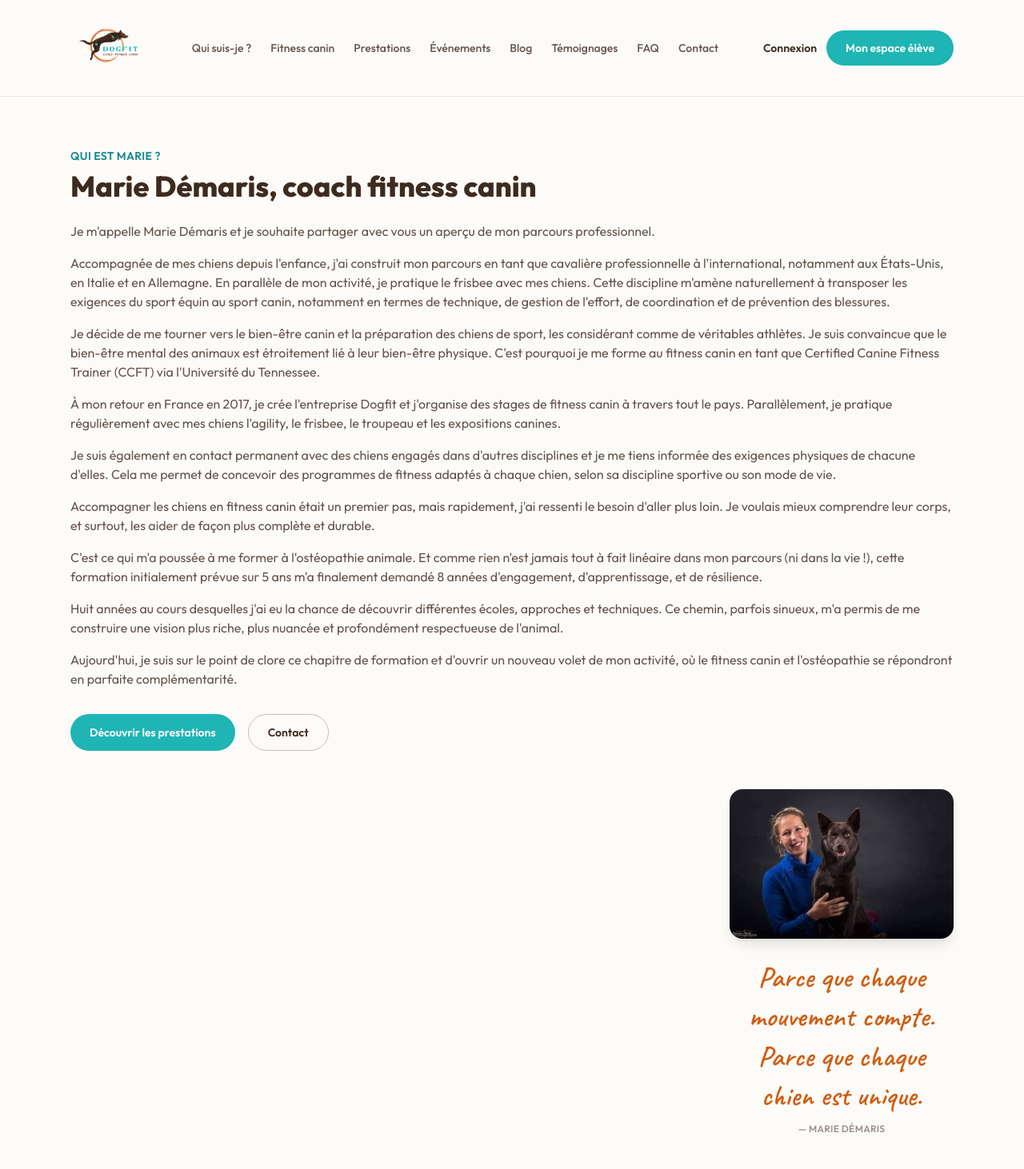
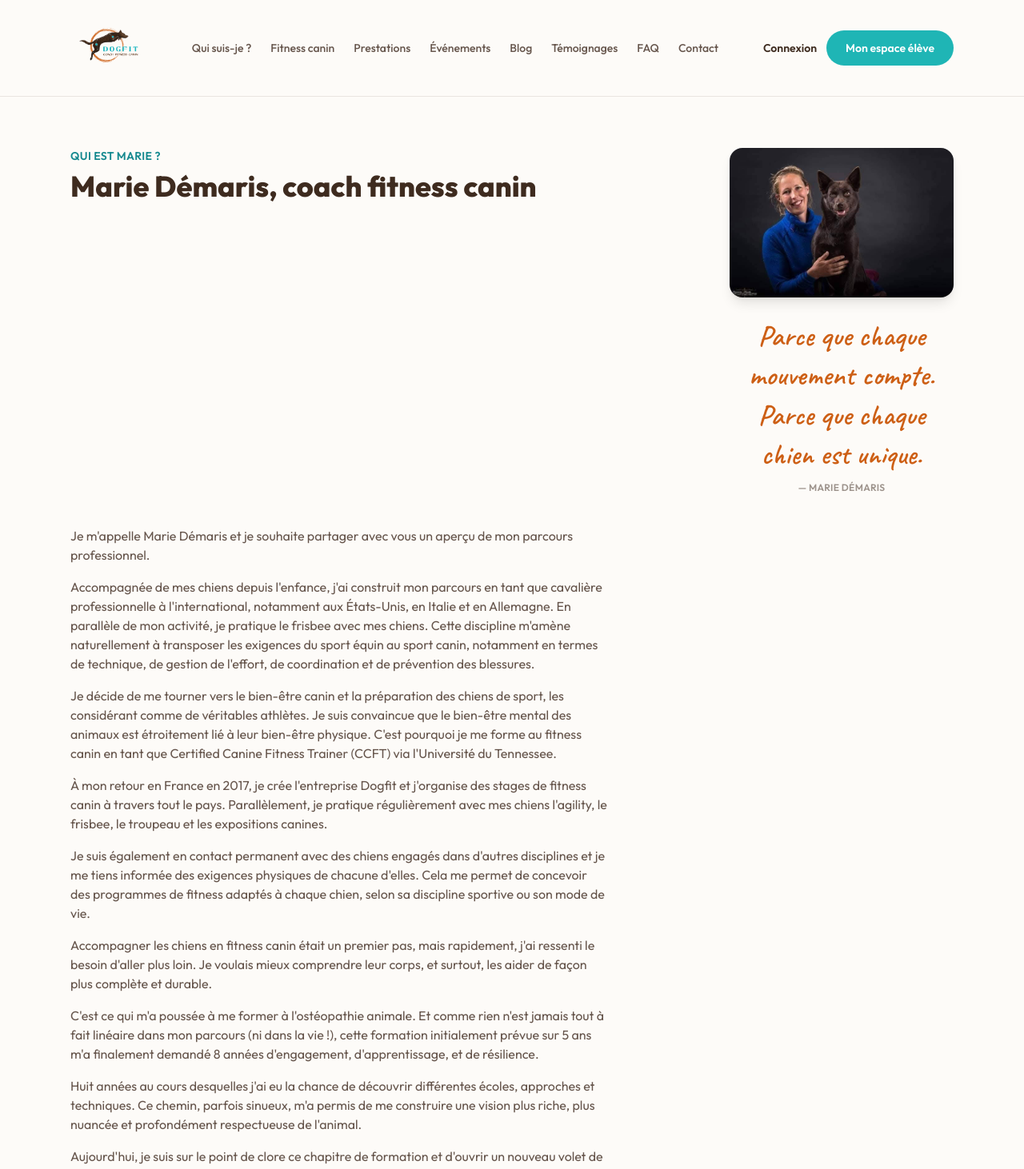
Before and after one commit to caro-commits/dogfit, a Next.js app: page /presentation in a window 1280 px wide. Shown: the top 1462 px of the page at 80% size. Built offline with nearby package versions, Linux system fonts and the light colour scheme.

Commit message:
Move Marie's photo to sit beside the "coach fitness canin" heading
Previously it was a sticky sidebar running the full length of the
bio text; now it's placed top-right, next to the title, on its own
row above the paragraphs.

```diff
--- a/app/(public)/presentation/page.tsx
+++ b/app/(public)/presentation/page.tsx
@@ -10,7 +10,7 @@ export const metadata = { title: "Présentation" };
 export default function PresentationPage() {
   return (
     <Container className="py-16">
-      <div className="grid gap-12 lg:grid-cols-[2fr,1fr]">
+      <div className="flex flex-col gap-8 lg:flex-row lg:items-start lg:justify-between">
         <div>
           <p className="text-sm font-semibold uppercase tracking-wide text-brand-turquoise-dark">
             Qui est Marie ?
@@ -18,7 +18,33 @@ export default function PresentationPage() {
           <h1 className="mt-2 text-3xl font-extrabold text-brand-brown sm:text-4xl">
             Marie Démaris, coach fitness canin
           </h1>
-          <div className="mt-6 space-y-4 text-brand-brown/80">
+        </div>
+        <div className="shrink-0 self-center lg:max-w-[280px] lg:self-start">
+          <div className="overflow-hidden rounded-2xl shadow-lg">
+            <Image
+              src="/presentation/marie-et-son-chien.jpg"
+              alt="Marie Démaris et son chien"
+              width={720}
+              height={480}
+              className="h-full w-full object-cover"
+              priority
+            />
+          </div>
+          <p
+            className={`${caveat.className} mt-6 text-center text-3xl leading-snug text-brand-orange sm:text-4xl`}
+          >
+            Parce que chaque mouvement compte.
+            <br />
+            Parce que chaque chien est unique.
+          </p>
+          <p className="mt-2 text-center text-xs font-semibold uppercase tracking-wide text-brand-brown/50">
+            — Marie Démaris
+          </p>
+        </div>
+      </div>
+
+      <div className="mt-10 max-w-2xl">
+        <div className="space-y-4 text-brand-brown/80">
           <p>
             Je m&apos;appelle Marie Démaris et je souhaite partager avec vous
             un aperçu de mon parcours professionnel.
@@ -90,29 +116,6 @@ export default function PresentationPage() {
           </LinkButton>
         </div>
       </div>
-        <div className="lg:sticky lg:top-24 lg:max-w-[280px] lg:self-start lg:justify-self-end">
-          <div className="overflow-hidden rounded-2xl shadow-lg">
-            <Image
-              src="/presentation/marie-et-son-chien.jpg"
-              alt="Marie Démaris et son chien"
-              width={720}
-              height={480}
-              className="h-full w-full object-cover"
-              priority
-            />
-          </div>
-          <p
-            className={`${caveat.className} mt-6 text-center text-3xl leading-snug text-brand-orange sm:text-4xl`}
-          >
-            Parce que chaque mouvement compte.
-            <br />
-            Parce que chaque chien est unique.
-          </p>
-          <p className="mt-2 text-center text-xs font-semibold uppercase tracking-wide text-brand-brown/50">
-            — Marie Démaris
-          </p>
-        </div>
-      </div>
     </Container>
   );
 }
```
Lines whose indentation alone changed are shown as unchanged.
